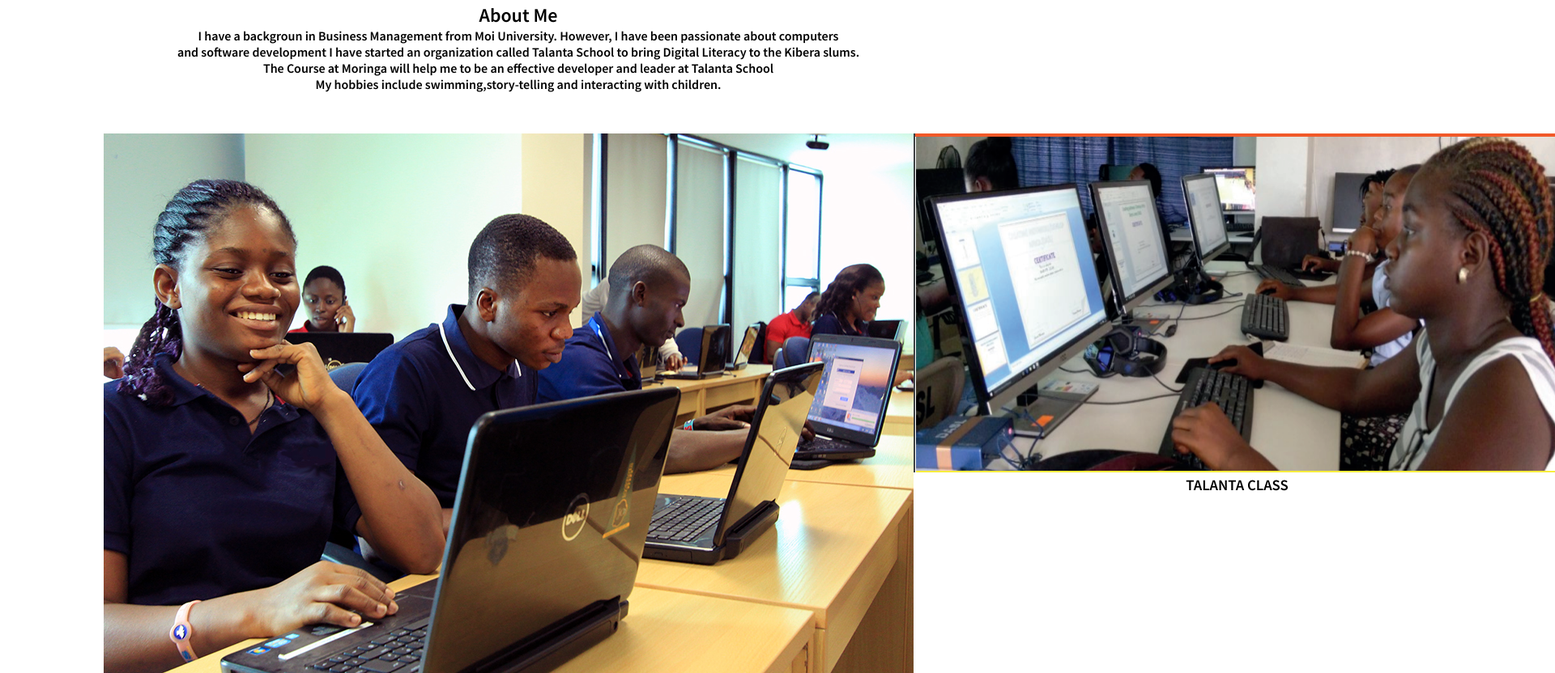
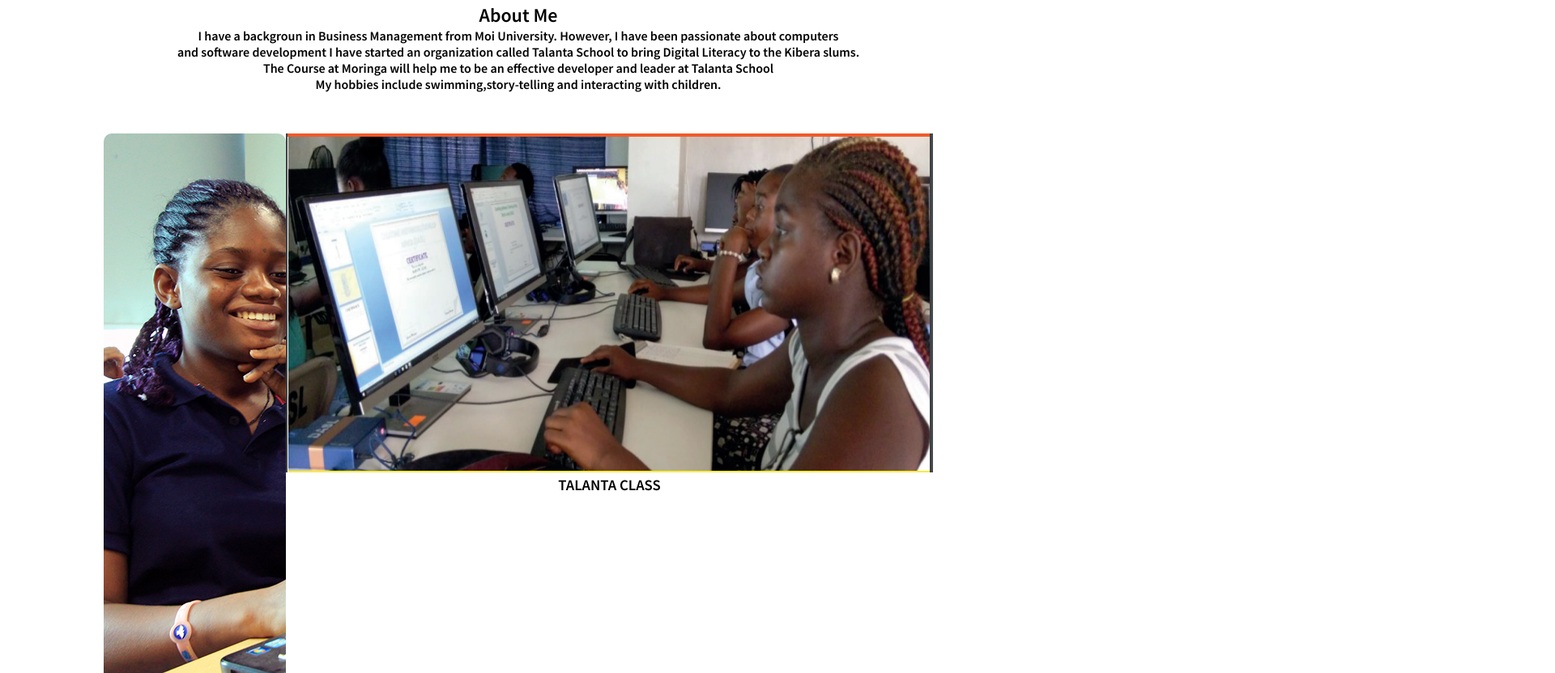
Before and after one commit to JOSEPHONYANGO/PERSONAL-PROFILE, a plain HTML site: page index.html in a window 1280 px wide. Shown: the part 1238-2070 px from the top of the page at 81% size, 1920 px wide, since content can reach past the window. Drawn offline with Linux system fonts and the light colour scheme.

Commit message:
styling talanta image

```diff
--- a/css/style.css
+++ b/css/style.css
@@ -155,3 +155,11 @@ font-size: 62px;
     text-align: center;
     padding-top: 50px;
 }
+.talanta1{
+    flex-basis: 48%;
+    border-radius: 10px;
+    margin-bottom: 30px;
+    position: relative;
+    overflow: hidden;
+
+}
--- a/index.html
+++ b/index.html
@@ -100,7 +100,7 @@ to the Kibera slums.</p>
         <img src="./images/TALANTA.jpeg">
         <h3>TALANTA CLASS</h3>
     </div>
-    <div class="talanta1">
+    <div class="talanta2">
         <img src="./images/talanta2.png">
         <h3>TALANTA CLASS</h3>
     </div>
```
